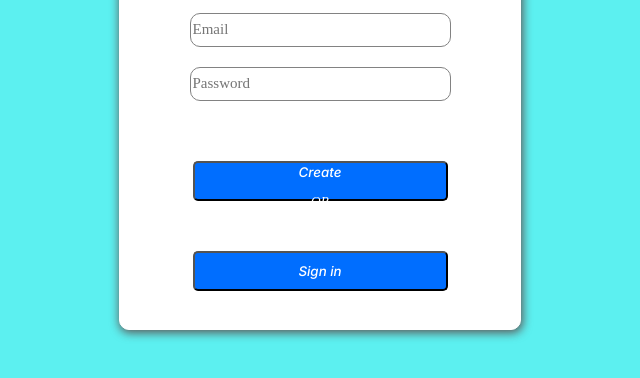
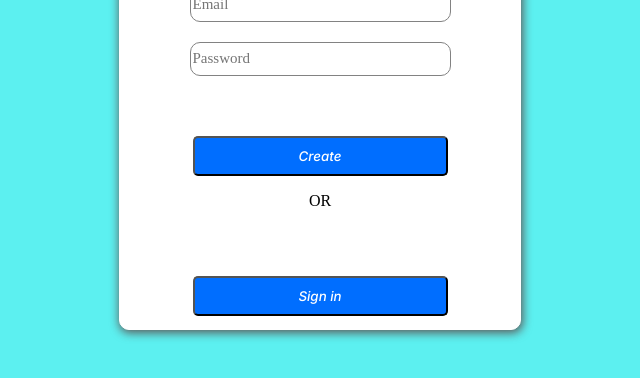
Before and after one commit to Venky-040405/tic-tak-toc-multiplayer, a plain HTML site: page index.html in a window 1280 px wide. Shown: the part 262-640 px from the top of the page, without its empty margins (320-960 px from the left). Drawn offline with nearby package versions, Linux system fonts and the light colour scheme.

Commit message:
Update index.html

```diff
--- a/index.html
+++ b/index.html
@@ -139,7 +139,7 @@
         <form>
             <input id="email" type="email" placeholder="Email" required>
             <input id="password" type="password" placeholder="Password" required>
-            <button id="create" type="submit">Create </a><p>OR</p></button> <button id="signin" type="submit">Sign in</a></button>
+            <button id="create" type="submit">Create </a></button><p>OR</p><button id="signin" type="submit">Sign in</a></button>
         </form>
     </div>
 
```
